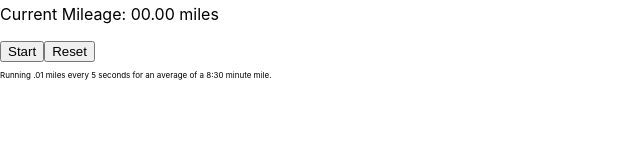
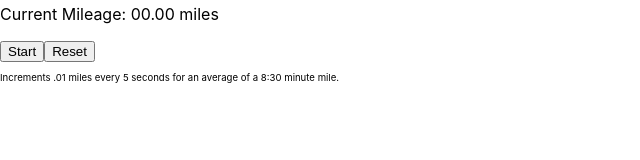
Before and after one commit to callievaughn/lab6_repo, a React (Create React App) app: page / in a window 1280 px wide. Both pictures are taken after a click on the button "Running". Shown: the part 122-282 px from the top of the page, without its empty margins (0-640 px from the left). Built offline with nearby package versions, Linux system fonts and the light colour scheme; the HTML template or start-up script is replaced by a standard one.

Commit message:
update again

```diff
--- a/package.json
+++ b/package.json
@@ -1,5 +1,5 @@
 {
-  "name": "lab5",
+  "name": "lab6_repo",
   "version": "0.1.0",
   "private": true,
   "homepage": "https://callievaughn.github.io/lab6_repo",
--- a/src/components/DurationExercise/index.js
+++ b/src/components/DurationExercise/index.js
@@ -2,8 +2,9 @@ import React, { useCallback, useEffect, useState } from 'react';
 
 let currentTimer = 0
 let currentMiles = 0
-const Stopwatch = () => {
-    // timer
+const DurationExercise = () => {
+
+    // stopwatch/timer implementation
     let [running, setRunning] = useState(false)
     let [timer, setTimer] = useState(0)
     let updateTimer = useCallback(()=> {
@@ -15,38 +16,33 @@ const Stopwatch = () => {
         currentTimer= setInterval(updateTimer, 10)
         return () => clearInterval(currentTimer)
         //console.log (timer)
-    }, [running])
+    },[running])
     let startStop = useCallback(()=> {
         setRunning(!running)
         clearInterval(currentTimer)
     }, [running])
-    let reset = useCallback(()=> {
-        setTimer(0)
-    })
+
     let mins = (Math.floor((timer / (1000*60)) % 60)).toString().padStart(2, "0")
     let secs = (Math.floor((timer / 1000) % 60)).toString().padStart(2, "0")
 
-    //mileage
+    //my mileage implementation
 
     let [miles, setMiles] = useState(false)
     let [timed, setTimed] = useState(0)
-    let updateTimed = useCallback(()=> {
+    let updatedMileage = useCallback(()=> {
         if (miles) {
             setTimed((timed)=> timed+10)
         }
     }, [miles])
     useEffect(()=> {
-        currentMiles= setInterval(updateTimed, 50)
+        currentMiles= setInterval(updatedMileage, 50)
         return () => clearInterval(currentMiles)
-        //console.log (timer)
-    }, [miles])
+    }, [miles] )
     let startPause = useCallback(()=> {
         setMiles(!miles)
         clearInterval(currentMiles)
     }, [miles])
-    let resetMiles = useCallback(()=> {
-        setTimed(0)
-    })
+
     let mile = (Math.floor((timed / (1000*60)) % 60)).toString().padStart(2, "0")
     let pointMile = (Math.floor((timed / 1000) % 60)).toString().padStart(2, "0", "0")
 
@@ -65,8 +61,9 @@ const Stopwatch = () => {
             <button onClick={()=> {
                 setTimed(0)
             }}>Reset</button>
-            <p style={{fontSize:".5em"}}>Running .01 miles every 5 seconds for an average of a 8:30 minute mile.</p>
+            <p style={{fontSize:".6em"}}>
+                Increments .01 miles every 5 seconds for an average of a 8:30 minute mile.</p>
         </div>
     )
 }
-export default Stopwatch
+export default DurationExercise
```
